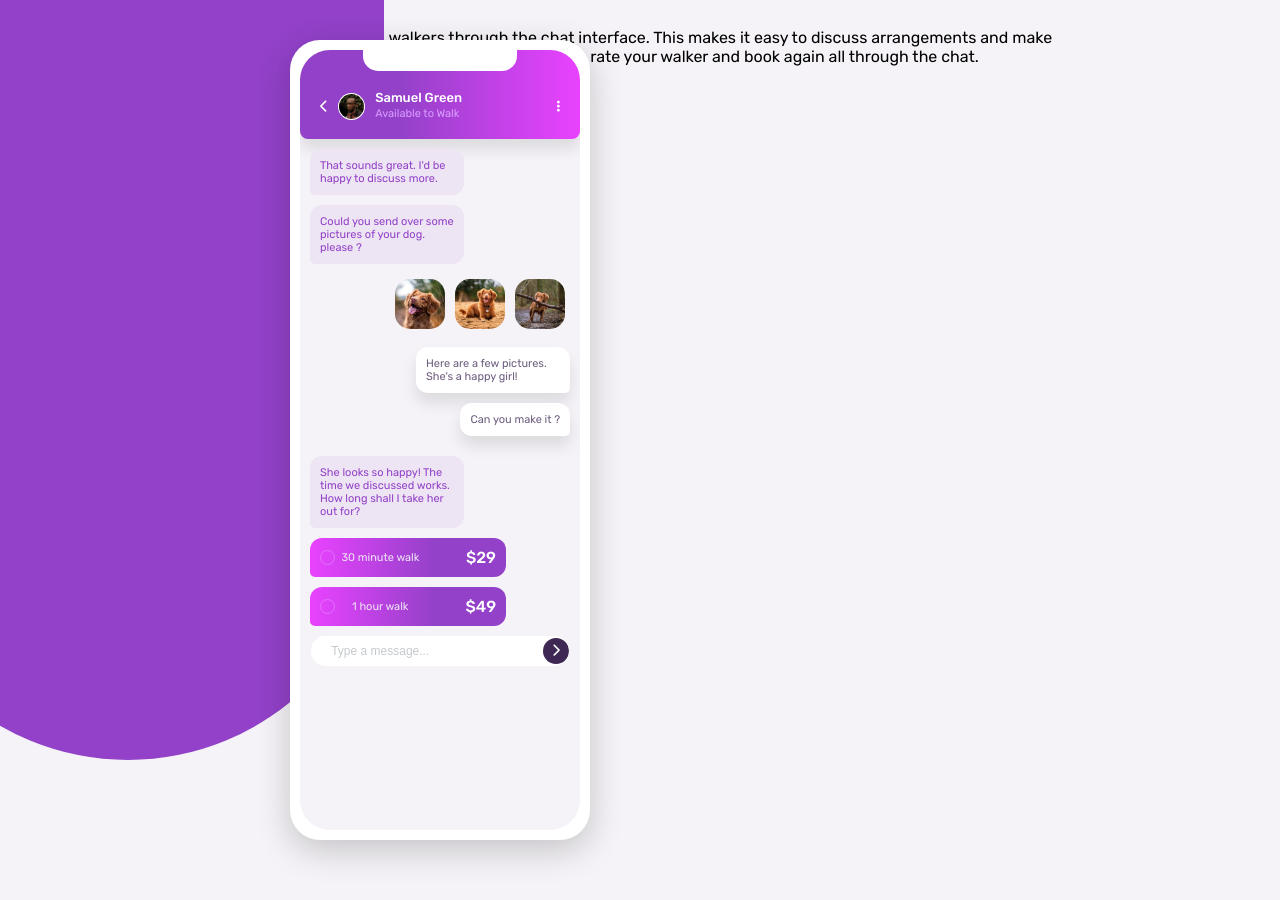
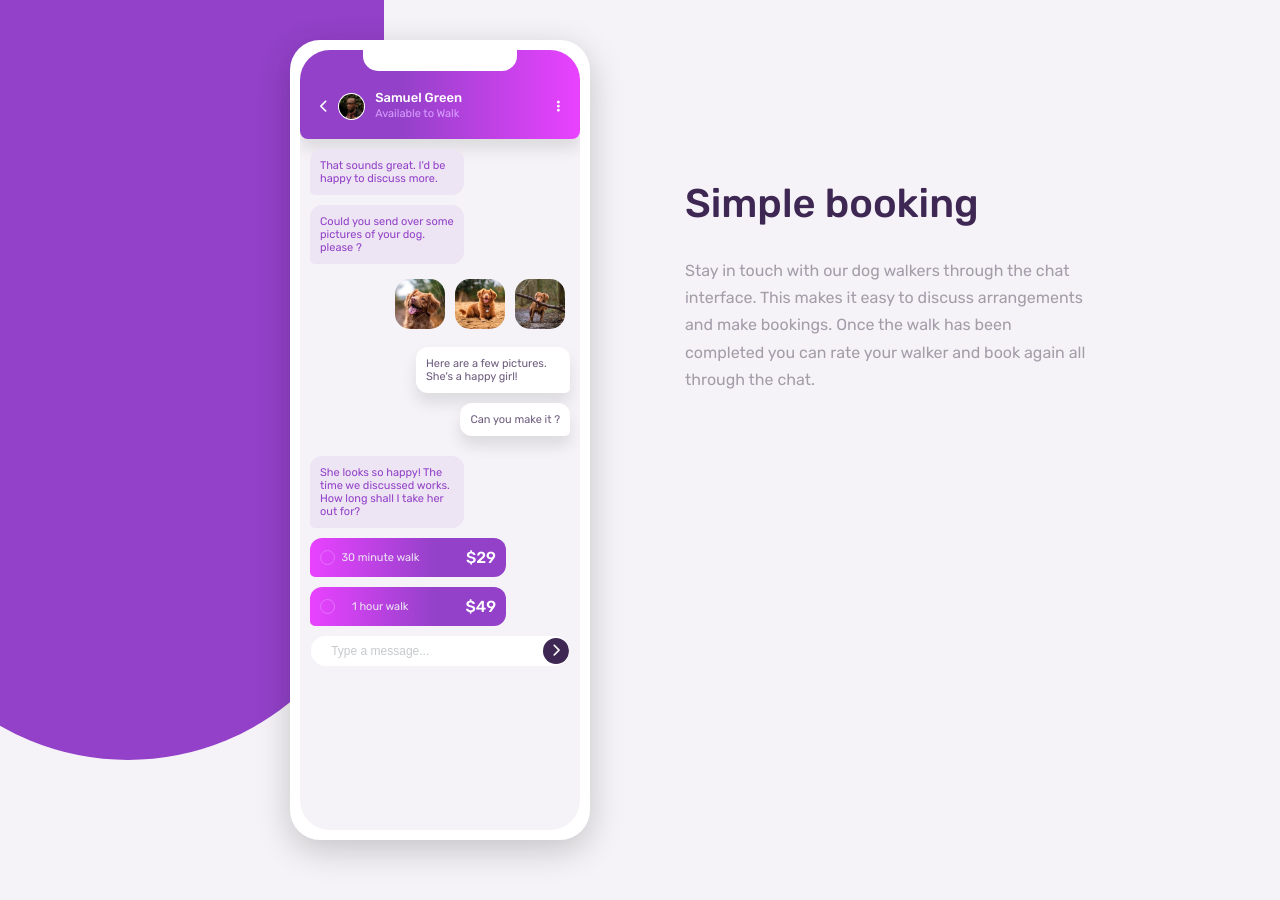
Before and after one commit to NightClover-code/css-illustration, a plain HTML site: page index.html in a window 1280 px wide. Drawn offline with Linux system fonts and the light colour scheme.

Commit message:
desktop design is done!

```diff
--- a/index.html
+++ b/index.html
@@ -114,7 +114,7 @@
           </div>
         </div>
         <section class="booking">
-          <h1>Simple Booking</h1>
+          <h1>Simple booking</h1>
           <p>
             Stay in touch with our dog walkers through the
             chat interface. This makes it easy to discuss
--- /dev/null
+++ b/src/styles/sass/_booking.scss
@@ -0,0 +1,15 @@
+.booking {
+  float: right;
+  width: 45%;
+  margin-top: 150px;
+  h1 {
+    font-size: 40px;
+    font-weight: 500;
+    color: $very-dark-desaturated-violet;
+    margin: 30px auto;
+  }
+  p {
+    color: $dark-grayish-blue;
+    line-height: 1.7;
+  }
+}
--- a/src/styles/sass/_enter_message.scss
+++ b/src/styles/sass/_enter_message.scss
@@ -20,7 +20,7 @@
   .send__button {
     height: 26px;
     width: 26px;
-    background-color: $very-dark-desaturated-violet;
+    background-color: $very-dark-desaturated-violet-secondary;
     border-radius: 50%;
     display: flex;
     justify-content: center;
--- a/src/styles/sass/app.scss
+++ b/src/styles/sass/app.scss
@@ -6,6 +6,7 @@
 @import './client_message';
 @import './enter_message';
 @import './pricing_message';
+@import './booking';
 * {
   margin: 0;
   padding: 0;
```
Also changed, not shown: src/styles/css/app.css, 1 other file.
